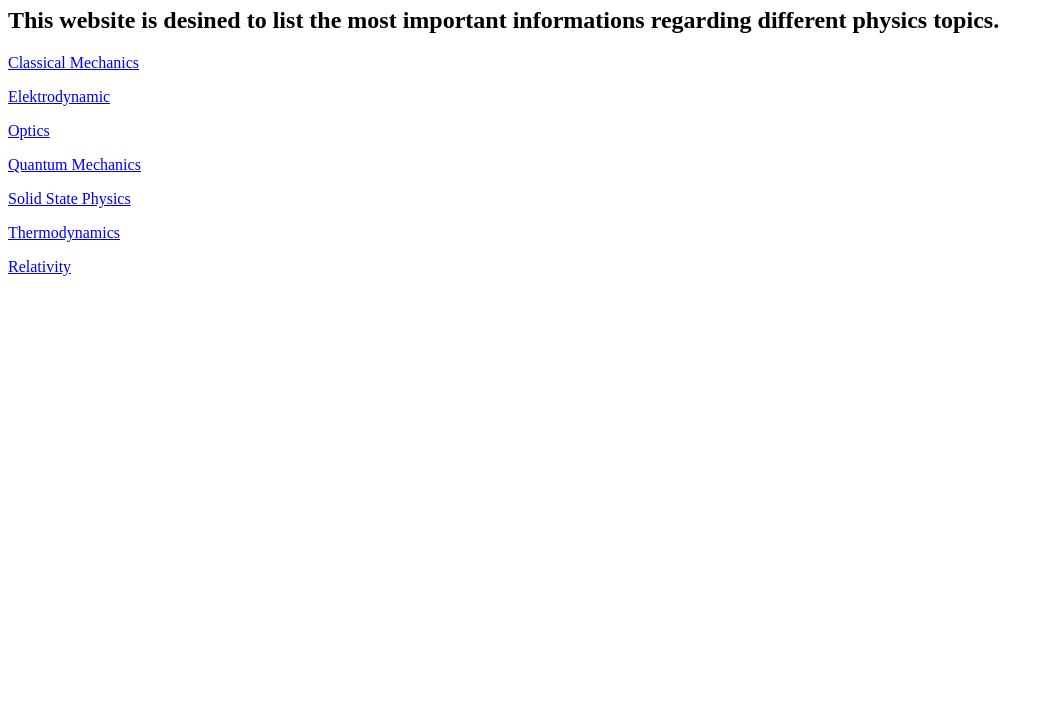
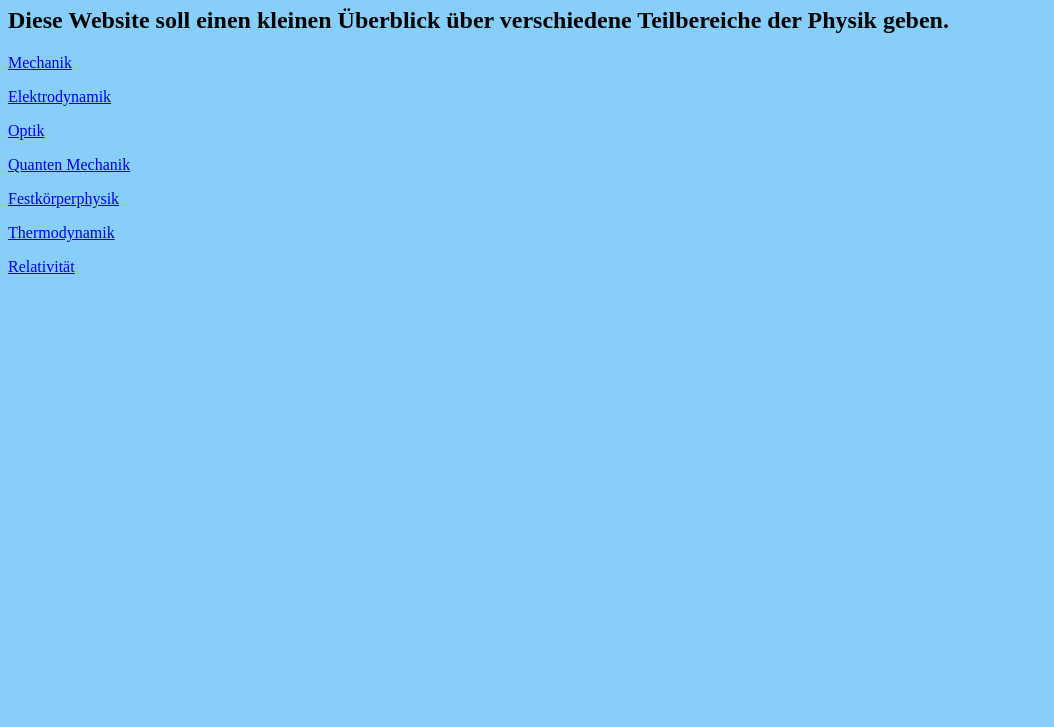
Before and after one commit to Abaton1234/Abaton1234.github.io, a plain HTML site: page index.html in a window 1280 px wide. Shown: the part 73-800 px from the top of the page, without its empty margins (0-1054 px from the left). Drawn offline with Linux system fonts and the light colour scheme.

Commit message:
Initial commit

```diff
--- a/index.html
+++ b/index.html
@@ -4,46 +4,45 @@
 	<title>
 		Physics
 	</title>
-	<link />
+	<link type="text/css" rel="stylesheet" href="styles.css"/>
 	<meta charset="utf-8"/>
  </head>
-
  <body>
 
 	<h1>
-		Introduction
+		Willkommen :D
 	</h1>
 	<h2>
-	This website is desined to list the most important informations regarding different physics topics.
+	Diese Website soll einen kleinen Überblick über verschiedene Teilbereiche der Physik geben.
 	</h2>
 
 	<p> </p>
 
-	<a href="https://Abaton1234.github.io/Mechanics.html">Classical Mechanics</a>
+	<a href="https://Abaton1234.github.io/Mechanics.html">Mechanik</a>
 
 	<p> </p>
 
-	<a href="https://Abaton1234.github.io/Electrodynamics.html">Elektrodynamic</a>
+	<a href="https://Abaton1234.github.io/Electrodynamics.html">Elektrodynamik</a>
 
 	<p> </p>
 
-	<a href="https://Abaton1234.github.io/Optics.html">Optics</a>
+	<a href="https://Abaton1234.github.io/Optics.html">Optik</a>
 
 	<p> </p>
 
-	<a href="https://Abaton1234.github.io/QuantumMechanics.html">Quantum Mechanics</a>
+	<a href="https://Abaton1234.github.io/QuantumMechanics.html">Quanten Mechanik</a>
 
 	<p> </p>
 
-	<a href="https://Abaton1234.github.io/SolidStatePhysics.html">Solid State Physics</a>
+	<a href="https://Abaton1234.github.io/SolidStatePhysics.html">Festkörperphysik</a>
 
 	<p> </p>
 
-	<a href="https://Abaton1234.github.io/Thermodynamics.html">Thermodynamics</a>
+	<a href="https://Abaton1234.github.io/Thermodynamics.html">Thermodynamik</a>
 
 	<p> </p>
 
-	<a href="https://Abaton1234.github.io/Relativity.html">Relativity</a>
+	<a href="https://Abaton1234.github.io/Relativity.html">Relativität</a>
 
 
 
@@ -53,4 +52,6 @@
 
  </body>
 
+
+
 </html>
--- /dev/null
+++ b/styles.css
@@ -0,0 +1,5 @@
+body{
+	background-color : LightSkyBlue;
+
+
+}
```
